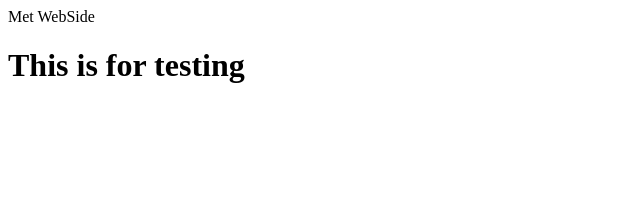
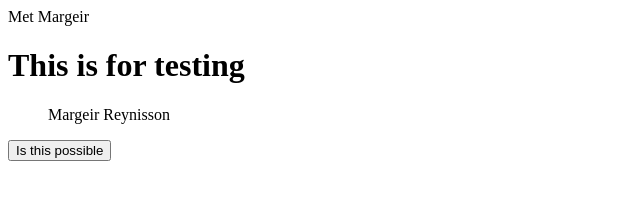
Before and after one commit to margeir/margeir.github.io, a plain HTML site: page index.html in a window 1280 px wide. Shown: the whole page, without its empty margins (0-640 px from the left). Drawn offline with Linux system fonts and the light colour scheme.

Commit message:
Trying to get this working in VC
Trying to get this to work in VisualCode

```diff
--- a/index.html
+++ b/index.html
@@ -1,2 +1,4 @@
-<HEAD>Met WebSide</HEAD>
+<HEAD>Met Margeir</HEAD>
 <H1>This is for testing</H1>
+<blockquote>Margeir Reynisson</blockquote>
+<button>Is this possible</button>
```
